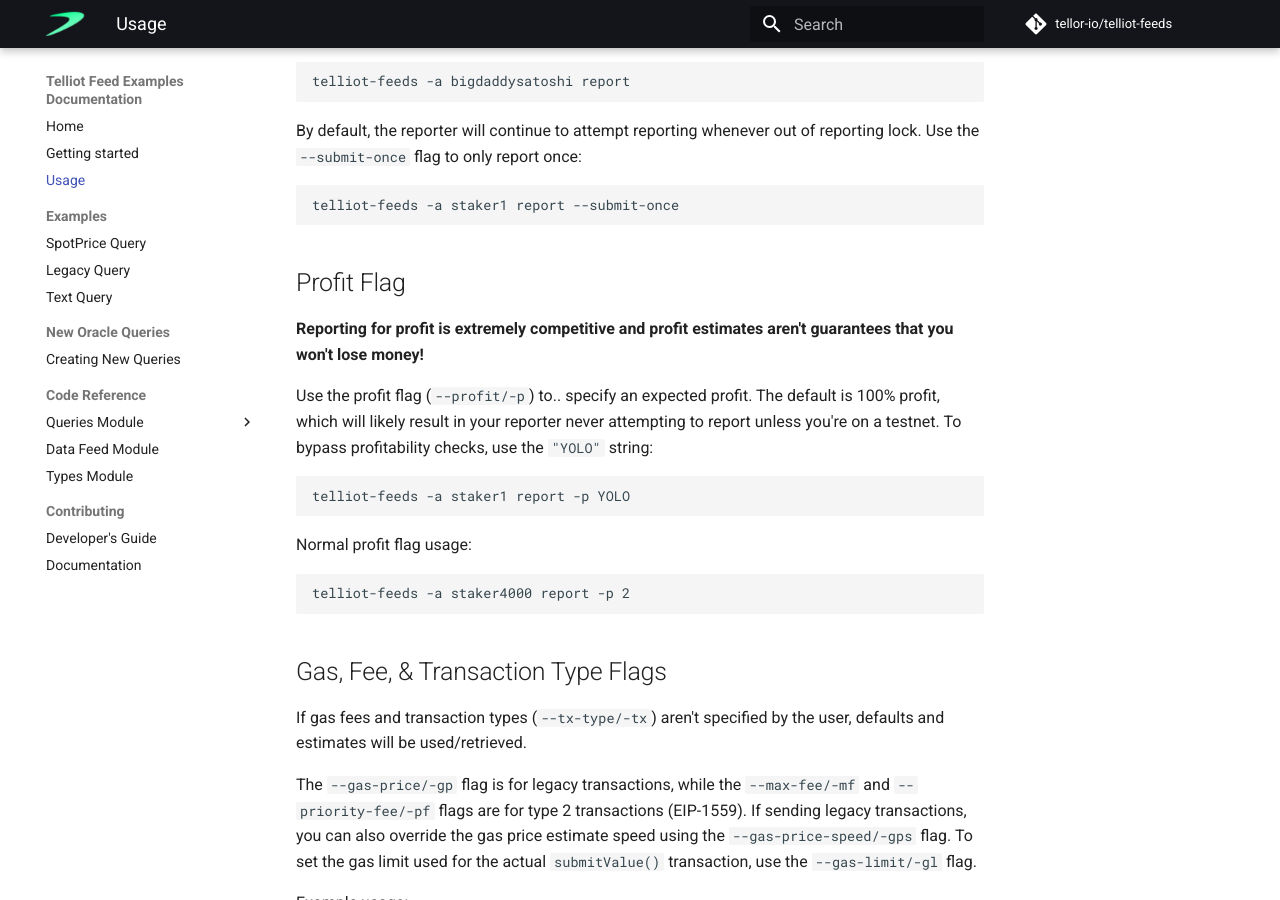
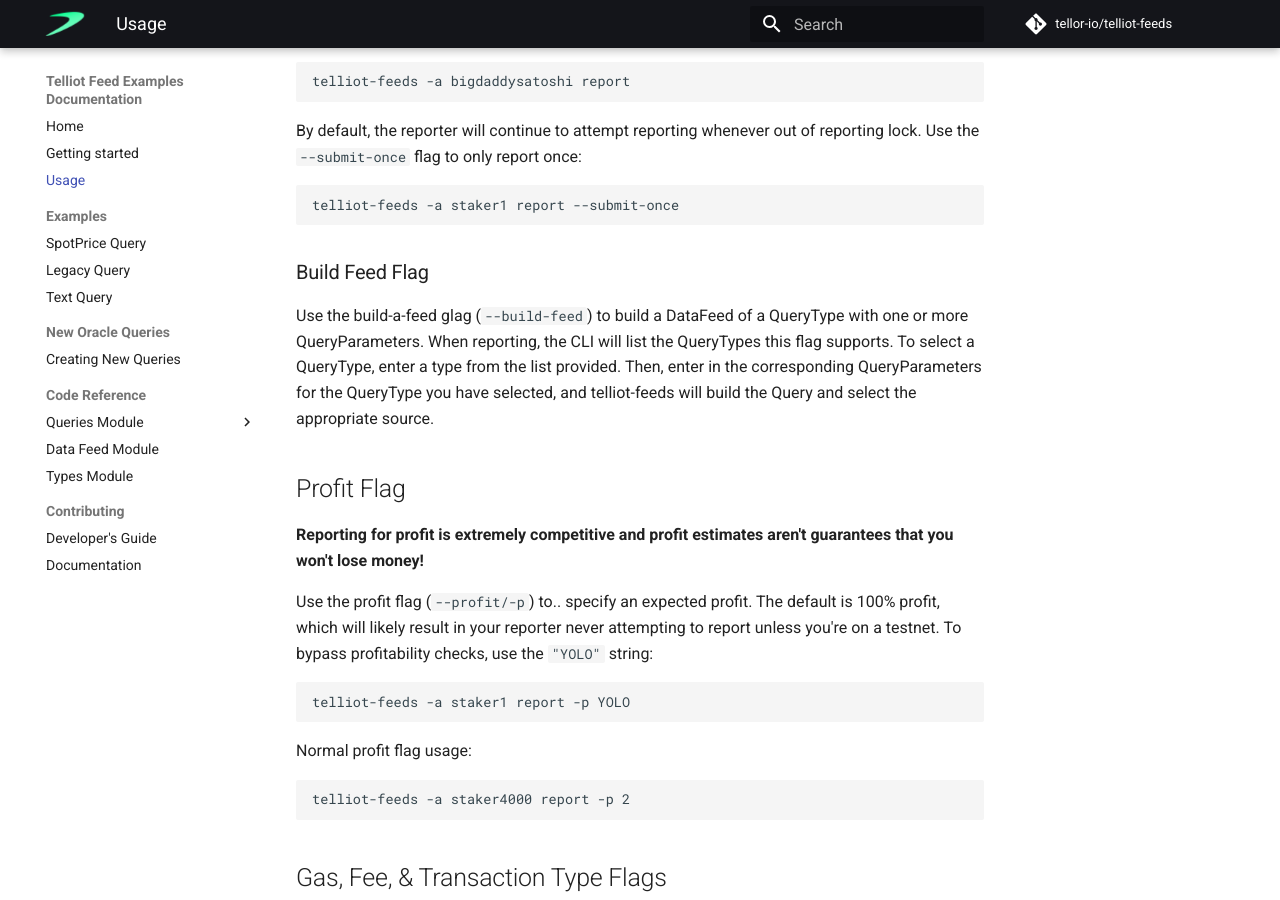
Before and after one commit to tellor-io/telliot-feeds, an MkDocs documentation site: the page built from docs/usage.md, in a window 1280 px wide and 900 px high, scrolled down 2264 px. Built offline with MkDocs 1.6.1 and Material for MkDocs 9.7.7, drawn with Linux system fonts in a browser that asks for light colours; comment, search, counter and statistics services are not loaded.

Commit message:
build-feed docs first pass

````diff
--- a/docs/usage.md
+++ b/docs/usage.md
@@ -108,6 +108,10 @@
 ```
 telliot-feeds -a staker1 report --submit-once
 ```
+
+### Build Feed Flag
+
+Use the build-a-feed glag (`--build-feed`) to build a DataFeed of a QueryType with one or more QueryParameters. When reporting, the CLI will list the QueryTypes this flag supports. To select a QueryType, enter a type from the list provided. Then, enter in the corresponding QueryParameters for the QueryType you have selected, and telliot-feeds will build the Query and select the appropriate source.
 
 ## Profit Flag
 
````
